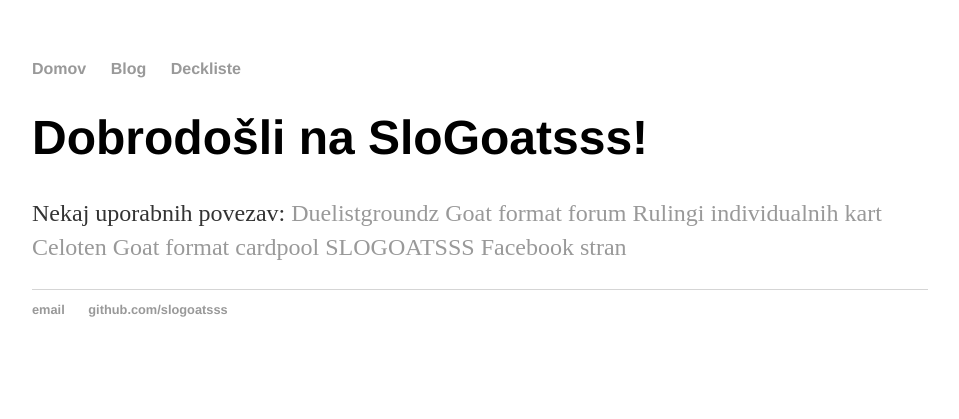
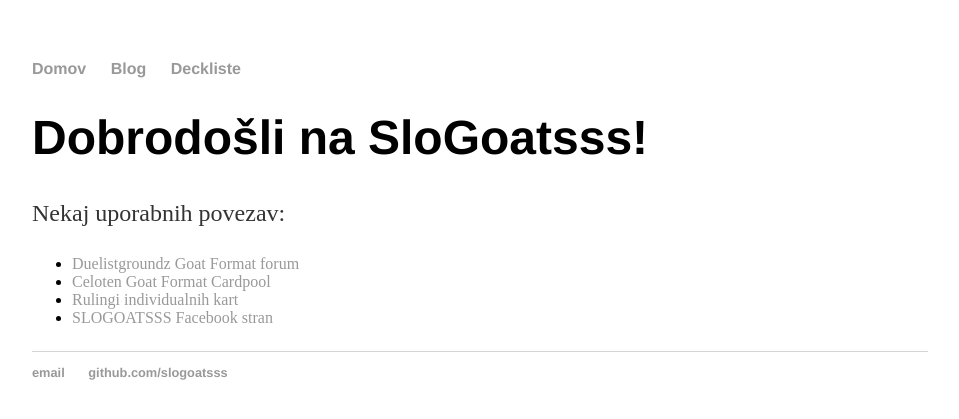
Before and after one commit to slogoatsss/slogoatsss.github.io, a Jekyll site: the page built from index.html, in a window 1280 px wide. Shown: the top 419 px of the page, without its empty margins (160-1119 px from the left). Built offline with Jekyll 4.4.1, drawn with Linux system fonts in a browser that asks for light colours.

Commit message:
Update index.html

```diff
--- a/index.html
+++ b/index.html
@@ -5,8 +5,11 @@ title: SLOGOATSSS
 <div class="blurb">
 	<h1>Dobrodošli na SloGoatsss!</h1>
 	<p>Nekaj uporabnih povezav:
-		<a href="http://duelistgroundz.com/index.php?/forum/687-goat-format/">Duelistgroundz Goat format forum</a>
-		<a href="https://formatlibrary.weebly.com/goat_rulings">Rulingi individualnih kart</a>
-		<a href="https://formatlibrary.weebly.com/goat_cardpool.html">Celoten Goat format cardpool</a>
-		<a href="https://www.facebook.com/slogoatsss/">SLOGOATSSS Facebook stran</a></p>
+		<ul>
+  			<li><a href="http://duelistgroundz.com/index.php?/forum/687-goat-format/">Duelistgroundz Goat Format forum</a></li>
+			<li><a href="https://formatlibrary.weebly.com/goat_cardpool.html">Celoten Goat Format Cardpool</a></li>
+  			<li><a href="https://formatlibrary.weebly.com/goat_rulings">Rulingi individualnih kart</a></li>
+			<li><a href="https://www.facebook.com/slogoatsss/">SLOGOATSSS Facebook stran</a></li>
+		</ul>
+	</p>
 </div><!-- /.blurb -->
```
